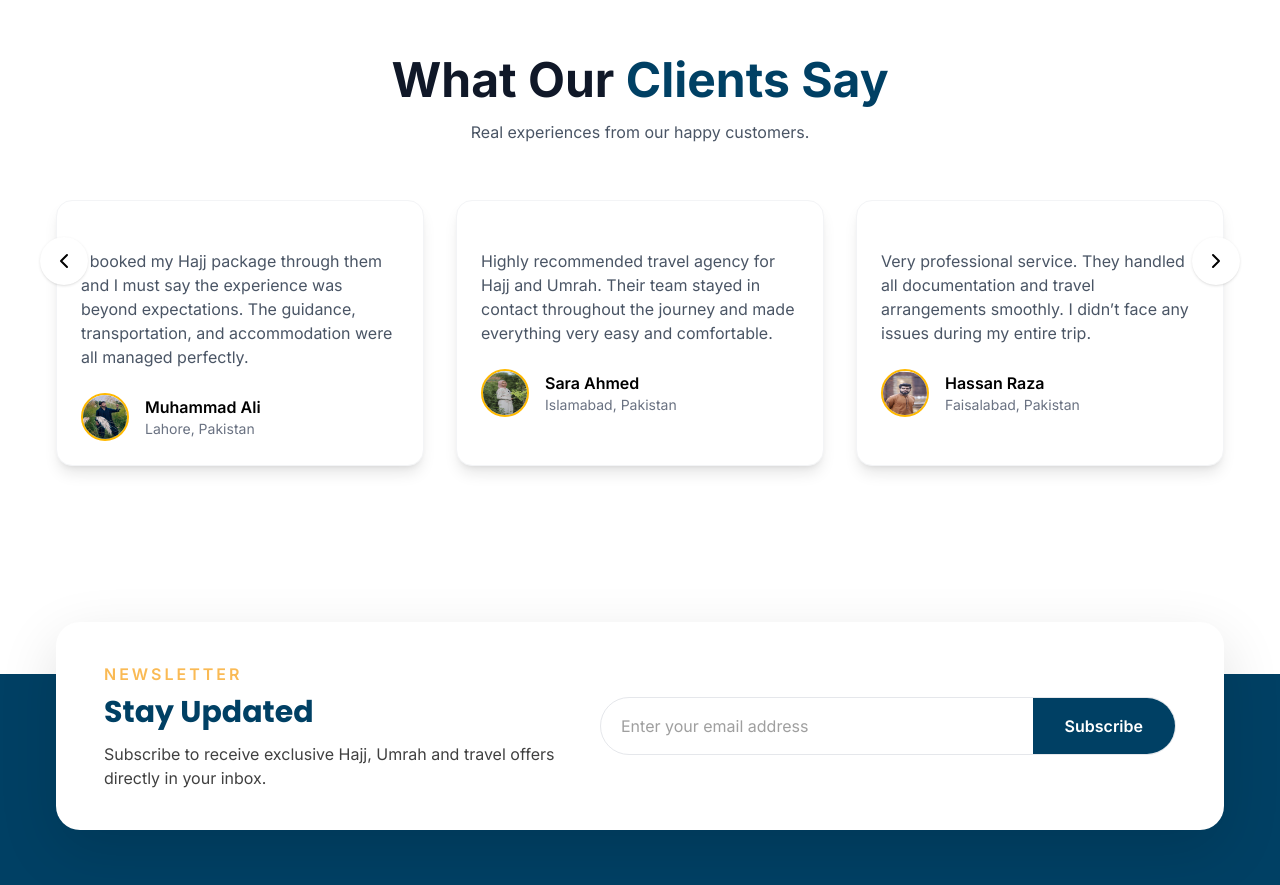
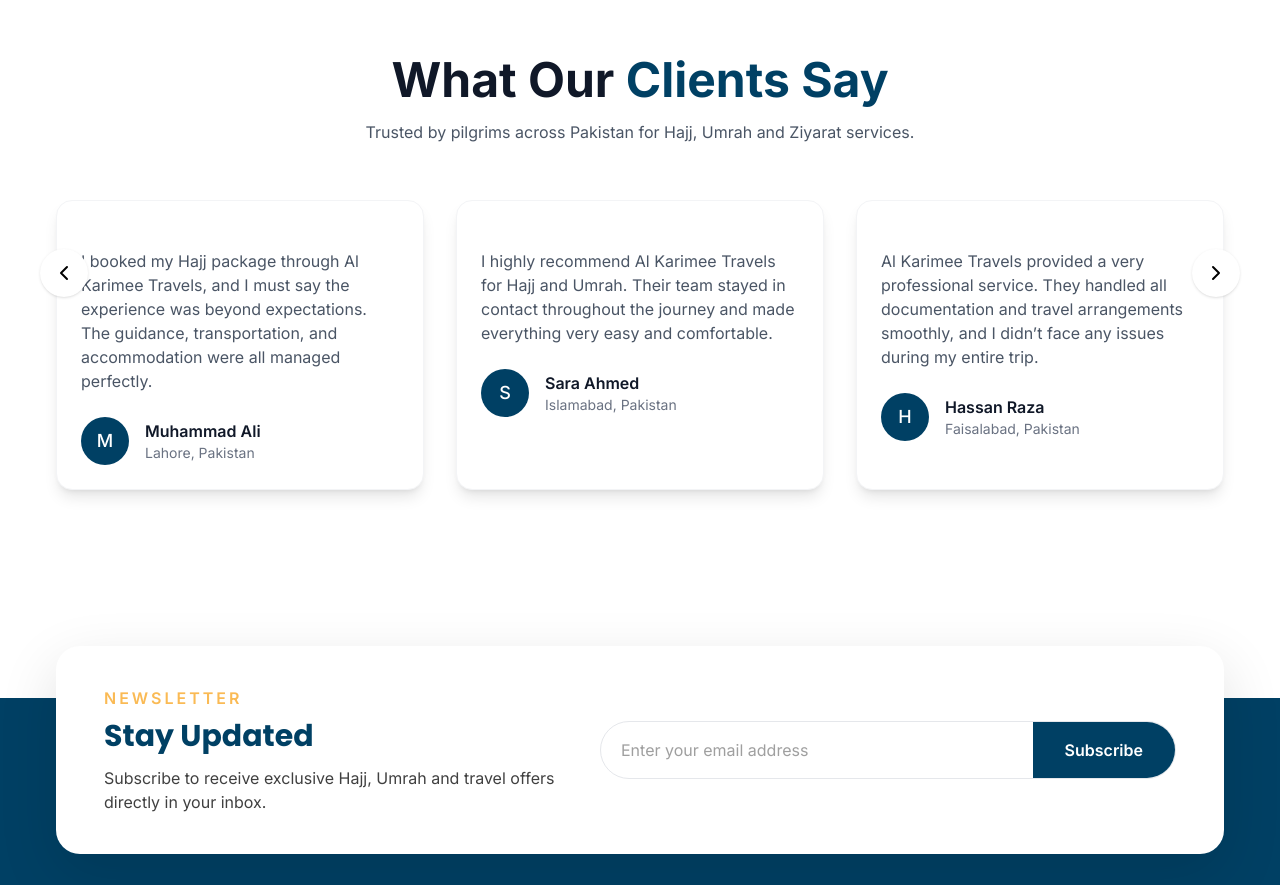
Before and after one commit to devsyedhaider/Al-Karimee-Travels-, a React (Vite) app: page / in a window 1280 px wide. Shown: the part 3980-4865 px from the top of the page. Built offline with nearby package versions, Linux system fonts and the light colour scheme.

Commit message:
Update testimoanils

```diff
--- a/src/Components/Testimonails.jsx
+++ b/src/Components/Testimonails.jsx
@@ -54,18 +54,15 @@
           </h2>
 
           <p className="mt-4 text-gray-600">
-            Real experiences from our happy customers.
+            Trusted by pilgrims across Pakistan for Hajj, Umrah and Ziyarat
+            services.
           </p>
         </motion.div>
 
         <div className="hidden sm:block">
           <motion.button
-            whileHover={{
-              scale: 1.1,
-            }}
-            whileTap={{
-              scale: 0.9,
-            }}
+            whileHover={{ scale: 1.1 }}
+            whileTap={{ scale: 0.9 }}
             onClick={prevSlide}
             className="top-1/2 left-3 md:left-10 z-10 absolute bg-white shadow p-3 rounded-full -translate-y-1/2"
           >
@@ -73,12 +70,8 @@
           </motion.button>
 
           <motion.button
-            whileHover={{
-              scale: 1.1,
-            }}
-            whileTap={{
-              scale: 0.9,
-            }}
+            whileHover={{ scale: 1.1 }}
+            whileTap={{ scale: 0.9 }}
             onClick={nextSlide}
             className="top-1/2 right-3 md:right-10 z-10 absolute bg-white shadow p-3 rounded-full -translate-y-1/2"
           >
@@ -100,41 +93,25 @@
               <motion.div
                 key={item.name + i}
                 variants={fadeUp}
-                initial={{
-                  opacity: 0,
-                  x: 40,
-                }}
-                animate={{
-                  opacity: 1,
-                  x: 0,
-                }}
-                exit={{
-                  opacity: 0,
-                  x: -40,
-                }}
-                transition={{
-                  duration: 0.4,
-                }}
-                whileHover={{
-                  y: -8,
-                  scale: 1.02,
-                }}
+                initial={{ opacity: 0, x: 40 }}
+                animate={{ opacity: 1, x: 0 }}
+                exit={{ opacity: 0, x: -40 }}
+                transition={{ duration: 0.4 }}
+                whileHover={{ y: -8, scale: 1.02 }}
                 className="bg-white shadow-lg hover:shadow-2xl p-6 border border-gray-100 rounded-2xl transition-shadow"
               >
                 <p className="mt-6 text-gray-600">{item.text}</p>
 
                 <div className="flex items-center gap-4 mt-6">
-                  <motion.img
-                    whileHover={{
-                      scale: 1.1,
-                    }}
-                    src={item.image}
-                    alt={item.name}
-                    className="border-2 border-amber-400 rounded-full w-12 h-12"
-                  />
+                  <motion.div
+                    whileHover={{ scale: 1.08 }}
+                    className="flex justify-center items-center bg-main rounded-full w-12 h-12 font-medium text-white text-lg uppercase select-none"
+                  >
+                    {item.name.charAt(0)}
+                  </motion.div>
 
                   <div>
-                    <h4 className="font-semibold">{item.name}</h4>
+                    <h4 className="font-semibold text-gray-900">{item.name}</h4>
 
                     <p className="text-gray-500 text-sm">{item.role}</p>
                   </div>
--- a/src/Data/data.js
+++ b/src/Data/data.js
@@ -1,13 +1,4 @@
 import { Plane, Globe2, Landmark, MapPinned } from "lucide-react";
-import ayesha from "../assets/testimonials/ayesha-khan.webp";
-import muhammad from "../assets/testimonials/muhammad-ali.webp";
-import sara from "../assets/testimonials/sara-ahmed.webp";
-import hassan from "../assets/testimonials/hassan-raza.webp";
-import fatima from "../assets/testimonials/fatima-noor.webp";
-import usman from "../assets/testimonials/usman-tariq.webp";
-import zainab from "../assets/testimonials/zainab-ali.webp";
-import ahmed from "../assets/testimonials/ahmed-bilal.webp";
-import maryam from "../assets/testimonials/maryam-sheikh.webp";
 
 import iraqImg from "../assets/home/iraqImg.webp";
 import visaImg from "../assets/home/visaImg.webp";
@@ -89,56 +80,47 @@
   {
     name: "Ayesha Khan",
     role: "Karachi, Pakistan",
-    image: ayesha,
-    text: "My Umrah journey with this travel service was absolutely peaceful and well organized. From visa processing to hotel arrangements in Makkah and Madinah, everything was handled professionally without any stress.",
+    text: "My Umrah journey with Al Karimee Travels was absolutely peaceful and well organized. From visa processing to hotel arrangements in Makkah and Madinah, everything was handled professionally without any stress.",
   },
   {
     name: "Muhammad Ali",
     role: "Lahore, Pakistan",
-    image: muhammad,
-    text: "I booked my Hajj package through them and I must say the experience was beyond expectations. The guidance, transportation, and accommodation were all managed perfectly.",
+    text: "I booked my Hajj package through Al Karimee Travels, and I must say the experience was beyond expectations. The guidance, transportation, and accommodation were all managed perfectly.",
   },
   {
     name: "Sara Ahmed",
     role: "Islamabad, Pakistan",
-    image: sara,
-    text: "Highly recommended travel agency for Hajj and Umrah. Their team stayed in contact throughout the journey and made everything very easy and comfortable.",
+    text: "I highly recommend Al Karimee Travels for Hajj and Umrah. Their team stayed in contact throughout the journey and made everything very easy and comfortable.",
   },
   {
     name: "Hassan Raza",
     role: "Faisalabad, Pakistan",
-    image: hassan,
-    text: "Very professional service. They handled all documentation and travel arrangements smoothly. I didn’t face any issues during my entire trip.",
+    text: "Al Karimee Travels provided a very professional service. They handled all documentation and travel arrangements smoothly, and I didn’t face any issues during my entire trip.",
   },
   {
     name: "Fatima Noor",
     role: "Rawalpindi, Pakistan",
-    image: fatima,
-    text: "The experience was spiritually fulfilling and completely stress-free. The hotels were near Haram and the transport was always on time.",
+    text: "My experience with Al Karimee Travels was spiritually fulfilling and completely stress-free. The hotels were near Haram and the transport was always on time.",
   },
   {
     name: "Usman Tariq",
     role: "Multan, Pakistan",
-    image: usman,
-    text: "One of the best travel agencies I have dealt with. Their staff is very cooperative and responsive. Everything was well planned from start to finish.",
+    text: "Al Karimee Travels is one of the best travel agencies I have dealt with. Their staff is very cooperative and responsive, and everything was well planned from start to finish.",
   },
   {
     name: "Zainab Ali",
     role: "Hyderabad, Pakistan",
-    image: zainab,
-    text: "Excellent service for Umrah packages. The entire journey was smooth and well guided. I felt completely safe and supported throughout.",
+    text: "Al Karimee Travels provided excellent service for my Umrah package. The entire journey was smooth, well guided, and I felt completely safe and supported throughout.",
   },
   {
     name: "Ahmed Bilal",
     role: "Peshawar, Pakistan",
-    image: ahmed,
-    text: "Great experience overall. The travel arrangements, visa processing, and hotel booking were all handled very professionally.",
+    text: "I had a great experience with Al Karimee Travels. The travel arrangements, visa processing, and hotel bookings were all handled very professionally.",
   },
   {
     name: "Maryam Sheikh",
     role: "Quetta, Pakistan",
-    image: maryam,
-    text: "Very reliable and trustworthy service. They made my first Umrah journey smooth and memorable. Highly recommended for families.",
+    text: "Al Karimee Travels provided a very reliable and trustworthy service. They made my first Umrah journey smooth and memorable, and I highly recommend them for families.",
   },
 ];
 
--- a/src/Pages/Contact.jsx
+++ b/src/Pages/Contact.jsx
@@ -41,8 +41,8 @@
               </h2>
 
               <p className="mt-5 max-w-xl font-light text-charcol text-md md:text-base">
-                Feel free to reach out for Hajj, Umrah and travel inquiries. We
-                are here 24/7 to assist you with quick response.
+                Raza shoes street, Bata Gate 3, oop, HBL Bank, Bata Pur, Lahore
+                53480
               </p>
             </div>
 
@@ -63,9 +63,7 @@
                     Office Address
                   </h3>
 
-                  <p className="font-light text-charcol md:text-[15px] text-sm">
-                    Furqan street, Bata Gate No.3, opp. HBL Bank,
-                  </p>
+                  <p className="font-light text-charcol md:text-[15px] text-sm"></p>
                 </div>
               </motion.div>
 
```
